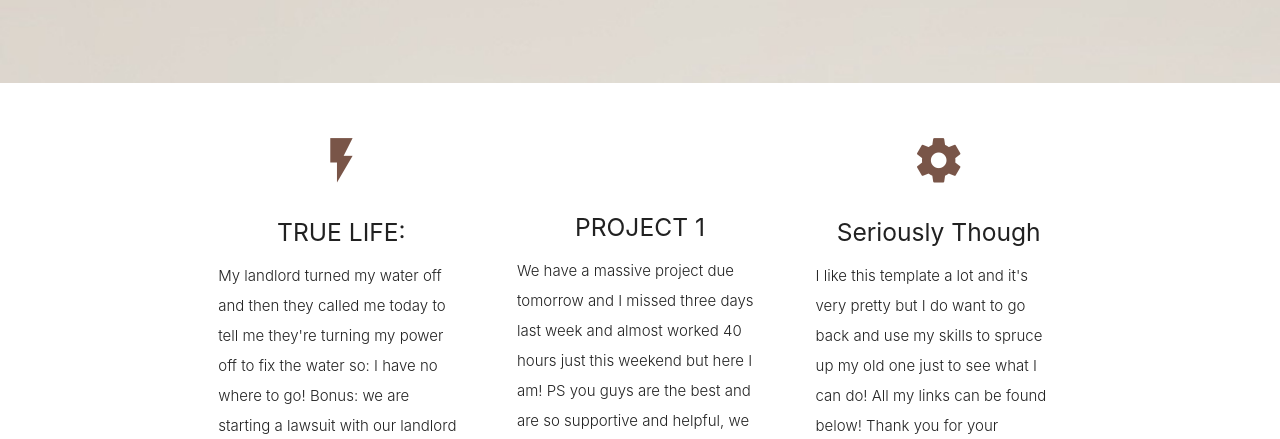
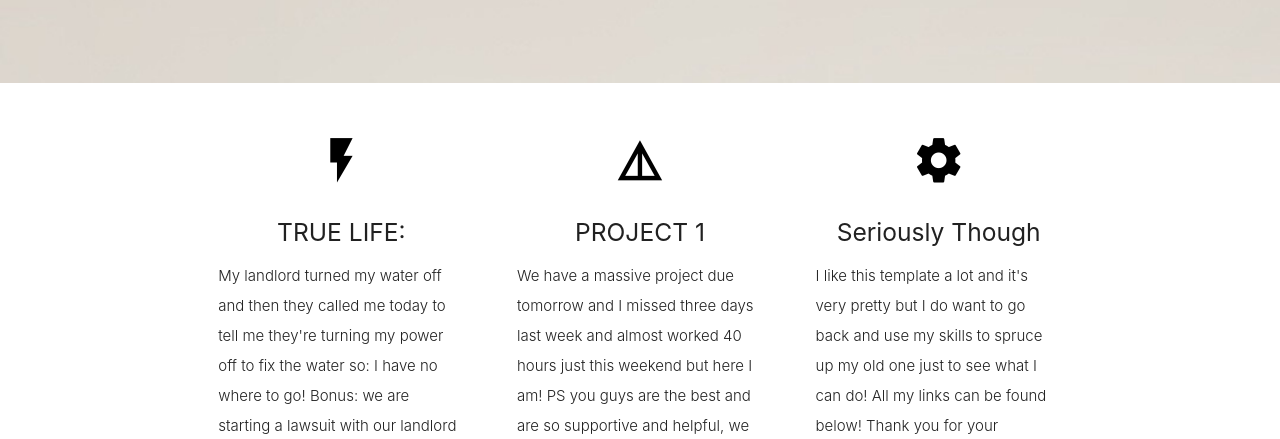
Before and after one commit to rosemcclain024/Basic-Portfolio, a plain HTML site: page index.html in a window 1280 px wide. Shown: the part 361-800 px from the top of the page. Drawn offline with nearby package versions, Linux system fonts and the light colour scheme.

Commit message:
final touches

```diff
--- a/index.html
+++ b/index.html
@@ -51,7 +51,7 @@
       <div class="row">
         <div class="col s12 m4">
           <div class="icon-block">
-            <h2 class="center brown-text"><i class="material-icons">flash_on</i></h2>
+            <h2 class="center black-text"><i class="material-icons">flash_on</i></h2>
             <h5 class="center">TRUE LIFE:</h5>
 
             <p class="light"> My landlord turned my water off and then they called me today to tell me they're turning my power off to fix the water so: I have no where to go! Bonus: we are starting a lawsuit with our landlord because of this neglect! I obviously have time for all of this. </p>
@@ -60,7 +60,7 @@
 
         <div class="col s12 m4">
           <div class="icon-block">
-            <h2 class="center brown-text"><i class="material-icons"></i></h2>
+            <h2 class="center black-text"><i class="material-icons">details</i></h2>
             <h5 class="center">PROJECT 1</h5>
 
             <p class="light">We have a massive project due tomorrow and I missed three days last week and almost worked 40 hours just this weekend but here I am! PS you guys are the best and are so supportive and helpful, we couldn't do this without you!</p>
@@ -69,7 +69,7 @@
 
         <div class="col s12 m4">
           <div class="icon-block">
-            <h2 class="center brown-text"><i class="material-icons">settings</i></h2>
+            <h2 class="center black-text"><i class="material-icons">settings</i></h2>
             <h5 class="center">Seriously Though</h5>
 
             <p class="light">I like this template a lot and it's very pretty but I do want to go back and use my skills to spruce up my old one just to see what I can do! All my links can be found below! Thank you for your patience in this time of trial and transition.</p>
@@ -123,7 +123,7 @@
       <div class="row">
         <div class="col l6 s12">
           <h5 class="white-text">It's so nice to meet you.</h5>
-          <p class="grey-text text-lighten-4">My name is Rose, I am a junior full stack developer looking to use and sharpen my skills. Let's build something together! </p>
+          <p class="grey-text text-lighten-4">My name is Rose McClain, I am a junior full stack developer looking to use and sharpen my skills. Let's build something together! </p>
 
 
         </div>
```
